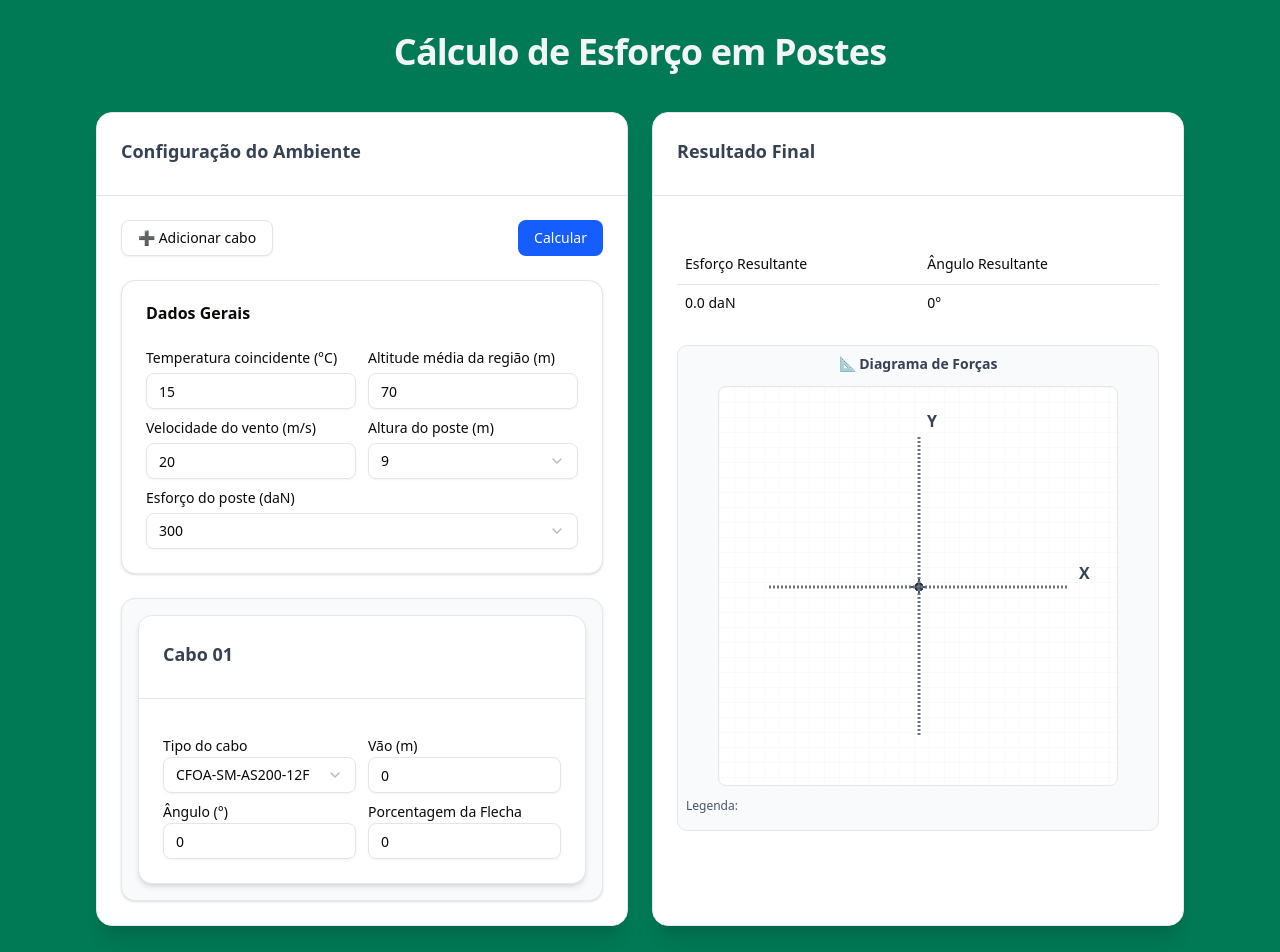
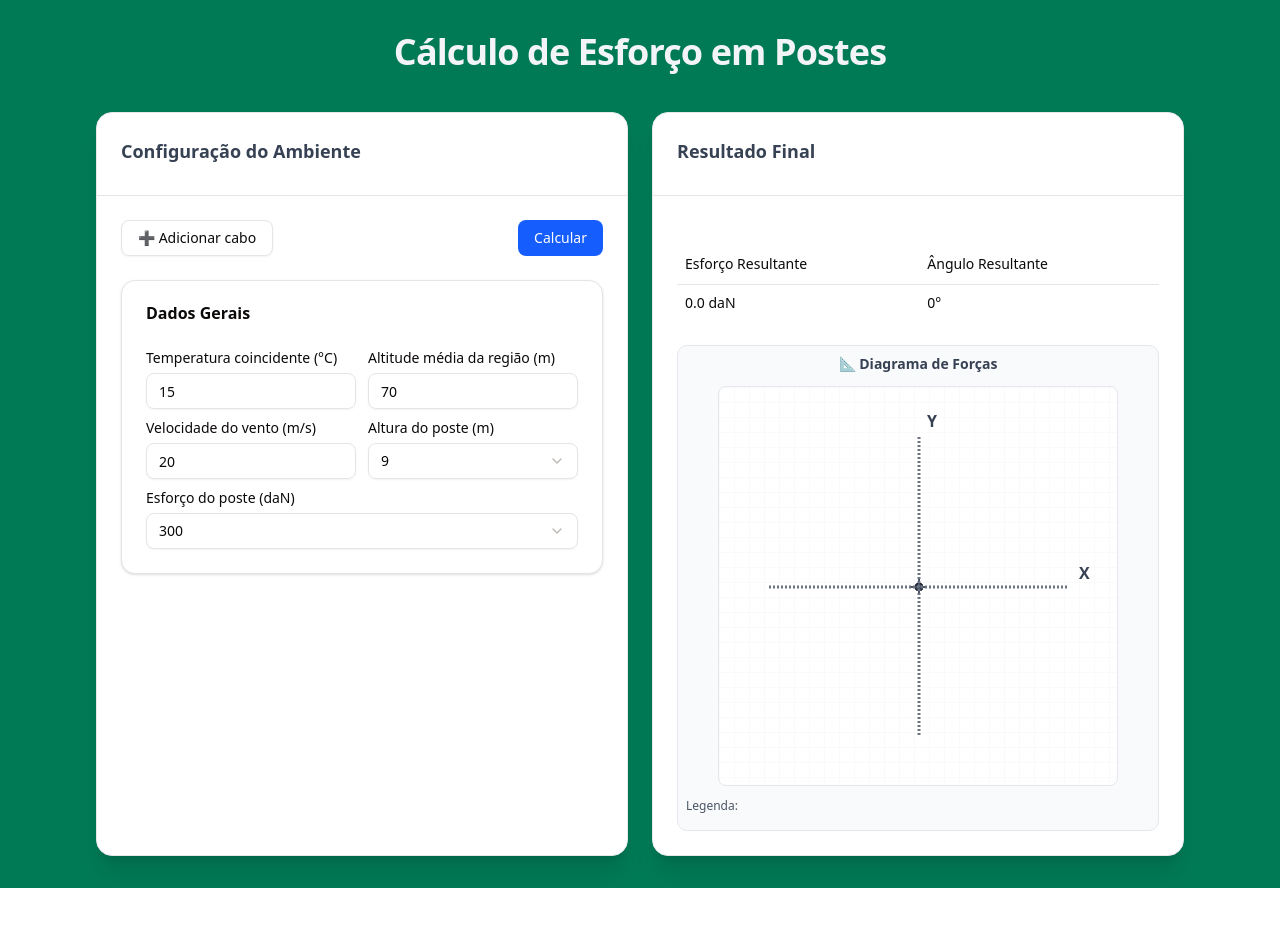
Before and after one commit to robsu17/calculador-esforco, a React (Vite) app: page / in a window 1280 px wide. Shown: the top 952 px of the page. After the commit the page ends 888 px from the top, so only its background shows below. Built offline with nearby package versions, Linux system fonts and the light colour scheme.

Commit message:
feat: add uuid dependency and implement dynamic removal of cable forms

```diff
--- a/package.json
+++ b/package.json
@@ -31,7 +31,8 @@
     "react": "^19.0.0",
     "react-dom": "^19.0.0",
     "tailwind-merge": "^3.3.1",
-    "tailwindcss": "^4.1.13"
+    "tailwindcss": "^4.1.13",
+    "uuid": "^13.0.0"
   },
   "devDependencies": {
     "@eslint/js": "^9.21.0",
--- a/src/App.tsx
+++ b/src/App.tsx
@@ -8,6 +8,7 @@ import { postes } from "./data/poste";
 import { Card, CardContent, CardHeader, CardTitle } from "./components/ui/card";
 import { ResultadoFinalTable } from "./components/ResultadoFinalTable";
 import { DiagramaPoste } from "./components/DiagramaPoste";
+import { v4 as uuidv4 } from 'uuid';
 
 type EsforcoCabo = {
   [key: string]: {
@@ -36,13 +37,7 @@ export default function App() {
   const [pressaoDinamicaRef, setPressaoDinamicaRef] = useState(0)
   const [alturaPoste, setAlturaPoste] = useState<number>()
   const [caboForms, setCaboForms] = useState<CaboFormField[]>([
-    {
-      angulo: 0,
-      porcentagemDaFlecha: 0,
-      tipoDeCabo: cabos[0].name,
-      vao: 0
-    },
-  ]);
+]);
   const [resultadoFinal, setResultadoFinal] = useState<ResultadoFinal>({
     anguloResultante: 0,
     esforcoResultante: 0,
@@ -51,6 +46,11 @@ export default function App() {
   })
   const [esforcosCabo, setEsforcosCabo] = useState<EsforcoCaboIndividual>({})
   const [esforcoPoste, setEsforcoPoste] = useState<number>(300)
+
+  const removeCabo = (id: string) => {
+    const cabosFiltered = caboForms.filter((value) => value.id !== id);
+    setCaboForms(cabosFiltered)
+  }
 
   const pressaoDinamica = (resultado: number) => {
     setPressaoDinamicaRef(resultado)
@@ -73,6 +73,10 @@ export default function App() {
   }
 
   const calculaTracaoInicial = () => {
+    if (caboForms.length === 0) {
+      alert('É preciso de pelo menos 1 cabo para realizar o calculo!')
+    }
+
     let esforcosTotais: EsforcoCabo = {};
     const poste = postes.find(poste => poste.altura === alturaPoste);
 
@@ -117,13 +121,11 @@ export default function App() {
   return (
     <div className="min-h-screen bg-gradient-to-br bg-emerald-700 flex items-center justify-center">
       <div className="max-w-6xl w-full mx-auto p-8">
-        {/* Título principal */}
         <h1 className="text-4xl font-extrabold text-center text-gray-100 mb-10 tracking-tight">
           Cálculo de Esforço em Postes
         </h1>
 
         <div className="grid grid-cols-1 md:grid-cols-2 gap-6">
-          {/* Card de Entrada */}
           <Card className="bg-white rounded-2xl shadow-xl border border-gray-200">
             <CardHeader className="pb-4 border-b">
               <CardTitle className="text-lg font-semibold text-gray-700">Configuração do Ambiente</CardTitle>
@@ -137,6 +139,7 @@ export default function App() {
                     setCaboForms(prev => [
                       ...prev,
                       {
+                        id: uuidv4(),
                         angulo: 0,
                         porcentagemDaFlecha: 0,
                         tipoDeCabo: cabos[0].name,
@@ -160,13 +163,16 @@ export default function App() {
 
               <div className="space-y-5">
                 {caboForms.map((caboForm, index) => (
-                  <div key={index} className="p-4 rounded-xl border border-gray-200 shadow-sm bg-gray-50">
+                  <div key={caboForm.id} className="p-4 rounded-xl border border-gray-200 shadow-sm bg-gray-50">
                     <CaboForm
+                      id={caboForm.id}
                       index={index}
                       fields={caboForm}
+                      removeCabo={removeCabo}
                       setFields={(newFields) => {
                         const updated = [...caboForms];
-                        updated[index] = newFields;
+                        // preserve existing id and merge changes
+                        updated[index] = { ...updated[index], ...newFields, id: updated[index].id };
                         setCaboForms(updated);
                       }}
                     />
--- a/src/components/forms/cabo-form.tsx
+++ b/src/components/forms/cabo-form.tsx
@@ -3,8 +3,10 @@ import { Select, SelectContent, SelectItem, SelectTrigger } from "../ui/select";
 import { Label } from "../ui/label";
 import { Input } from "../ui/input";
 import { cabos } from "@/data/cabos";
+import { Button } from "../ui/button";
 
 export type CaboFormField = {
+  id: string;
   vao: number;
   angulo: number;
   porcentagemDaFlecha: number;
@@ -12,22 +14,31 @@ export type CaboFormField = {
 };
 
 interface CaboFormProps {
+  id: string;
   index: number;
   fields: CaboFormField;
   setFields: (value: CaboFormField) => void;
+  removeCabo: (id: string) => void;
 }
 
-export function CaboForm({ index, fields, setFields }: CaboFormProps) {
+export function CaboForm({ id, fields, setFields, removeCabo }: CaboFormProps) {
+
+  const handleRemoveCabo = () => {
+    removeCabo(id)
+  }
+
   return (
     <Card className="rounded-xl shadow-md border border-gray-200">
       <CardHeader className="pb-3 border-b">
-        <CardTitle className="text-lg font-semibold text-gray-700">
-          Cabo {(index + 1).toString().padStart(2, "0")}
+        <CardTitle className="text-lg font-semibold text-gray-700 flex items-center justify-between">
+          Cabo #{id.slice(0, 4)}
+          <Button onClick={handleRemoveCabo} variant="destructive" className="cursor-pointer">
+            Remover
+          </Button>
         </CardTitle>
       </CardHeader>
       <CardContent className="pt-4">
         <div className="grid grid-cols-1 lg:grid-cols-2 gap-3">
-          {/* Tipo do Cabo */}
           <div className="flex flex-col space-y-1">
             <Label>Tipo do cabo</Label>
             <Select
```
Also changed, not shown: 1 other file (tests, documents, lock files or other folders).
